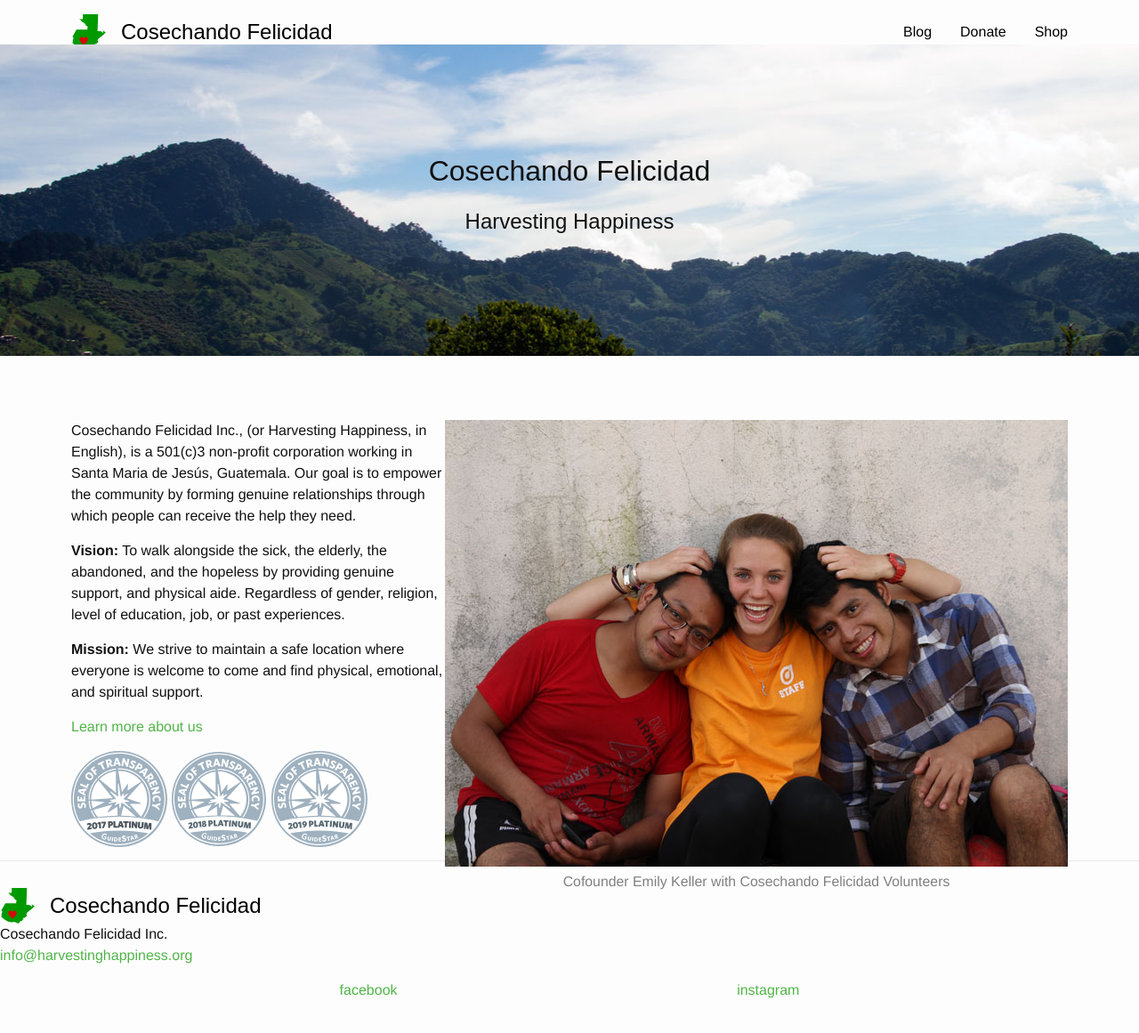
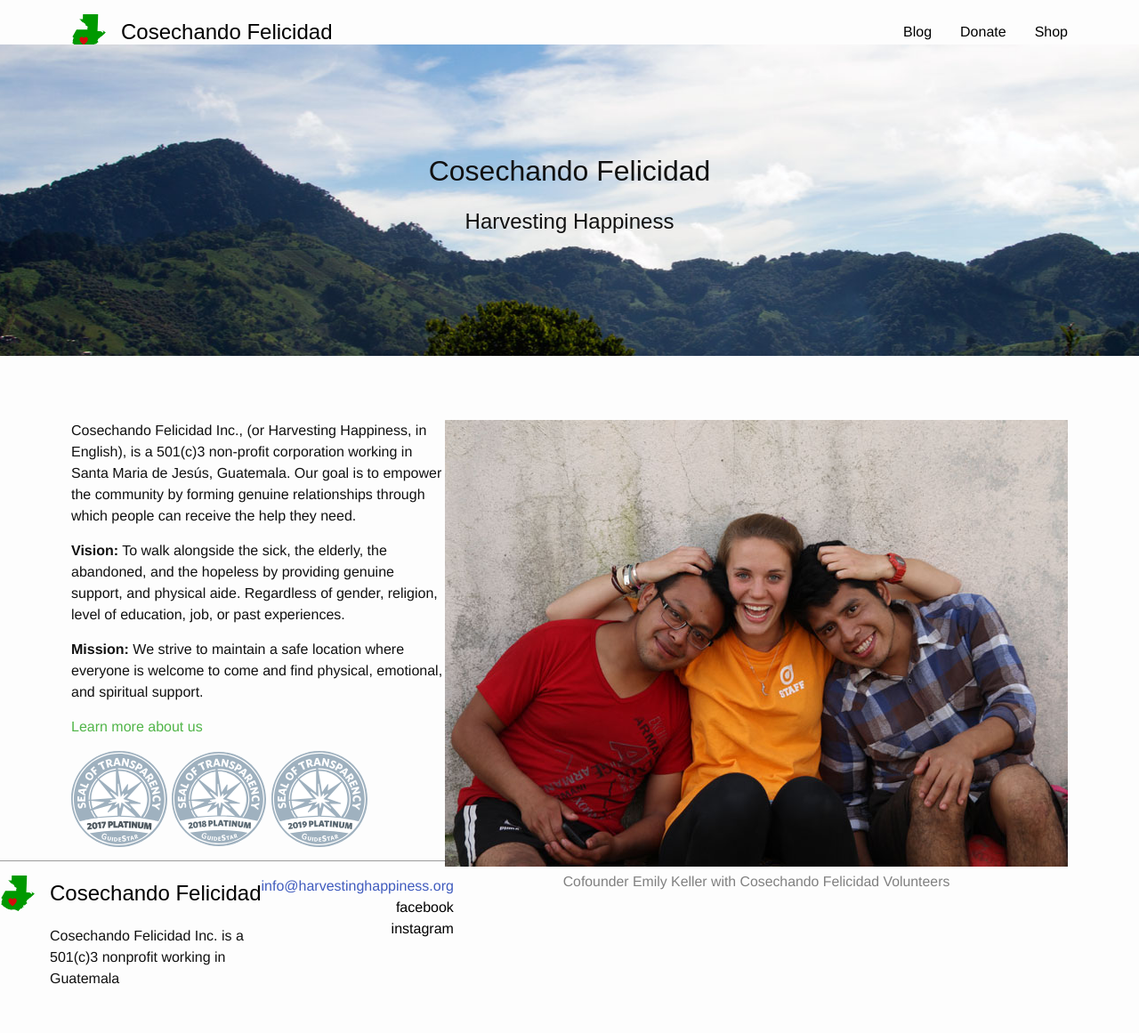
Before and after one commit to harvestinghappiness/harvestinghappiness.github.io, a Jekyll site: the page built from home.md, in a window 1280 px wide and 1207 px high. Shown: the top 1161 px of the window at 89% size. Built offline with Jekyll 4.4.1, drawn with Linux system fonts in a browser that asks for light colours.

Commit message:
Add footer redesign

```diff
--- a/_includes/footer.html
+++ b/_includes/footer.html
@@ -1,14 +1,14 @@
 <footer class="site-footer">
   <section class="footer-section">
     {% include logo-brand.html %}
-    <ul class="contact-list">
-      <li>{{ site.title }}</li>
-      <li><a href="mailto:{{ site.email }}">{{ site.email }}</a></li>
-    </ul>
+    <p class="footer-description">
+      Cosechando Felicidad Inc. is a 501(c)3 nonprofit working in Guatemala
+    </p>
   </section>
 
   <section class="footer-section">
     <ul class="social-media-list">
+      <li><a class="email-link" href="mailto:{{ site.email }}">{{ site.email }}</a></li>
       {% if site.facebook_username %}
       <li>
         <a href="https://facebook.com/{{ site.facebook_username }}">
--- /dev/null
+++ b/css/footer.sass
@@ -0,0 +1,26 @@
+@import vars
+
+footer.site-footer
+  margin: auto
+  max-width: $body-width
+  display: flex
+  justify-content: space-between
+  border-top: 1px solid #9B9B9B
+  padding: 16px 0 80px 0
+
+.footer-description
+  padding: 16px 0 0 56px
+  max-width: 336px
+
+.social-media-list
+  display: flex
+  flex-direction: column
+  justify-content: space-evenly
+  list-style: none
+  margin-left: 0
+  text-align: right
+  margin-bottom: 8px
+  a
+    color: black
+  a.email-link
+    color: #405CBE
--- a/css/reset.sass
+++ b/css/reset.sass
@@ -132,45 +132,6 @@ pre
   @extend %clearfix
 
 /**
- * Site footer
- */
-.site-footer
-  border-top: 1px solid $grey-color-light
-  padding: $spacing-unit 0
-
-.footer-heading
-  font-size: 18px
-  margin-bottom: $spacing-unit / 2
-
-.contact-list,
-.social-media-list
-  list-style: none
-  margin-left: 0
-
-.footer-col-wrapper
-  font-size: 15px
-  color: $grey-color
-  margin-left: -$spacing-unit / 2
-  @extend %clearfix
-
-.footer-col
-  float: left
-  margin-bottom: $spacing-unit / 2
-  padding-left: $spacing-unit / 2
-
-.footer-col-1
-  width: -webkit-calc(35% - ($spacing-unit / 2))
-  width:         calc(35% - ($spacing-unit / 2))
-
-.footer-col-2
-  width: -webkit-calc(20% - ($spacing-unit / 2))
-  width:         calc(20% - ($spacing-unit / 2))
-
-.footer-col-3
-  width: -webkit-calc(45% - ($spacing-unit / 2))
-  width:         calc(45% - ($spacing-unit / 2))
-
-/**
  * Page content
  */
 .page-content
--- a/css/style.sass
+++ b/css/style.sass
@@ -1,7 +1,7 @@
 ---
 ---
 
-@import css/vars, css/reset, css/nav
+@import css/vars, css/reset, css/nav, css/footer
 
 .container
   margin: auto
@@ -36,23 +36,6 @@ select
 
 label
   font-weight: inherit
-
-/* Footer */
-.fb
-  font-size: 1.2em
-  font-weight: bold
-
-.fb_icon
-  width: 25px
-  margin-right: 5px
-
-.icon.icon--facebook,
-.icon.icon--instagram
-  width: 30px
-
-.social-media-list
-  display: flex
-  justify-content: space-evenly
 
 /* Blog */
 div.newsletter
```
